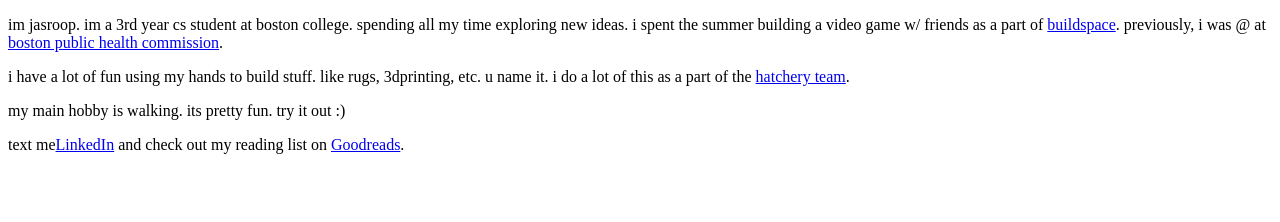
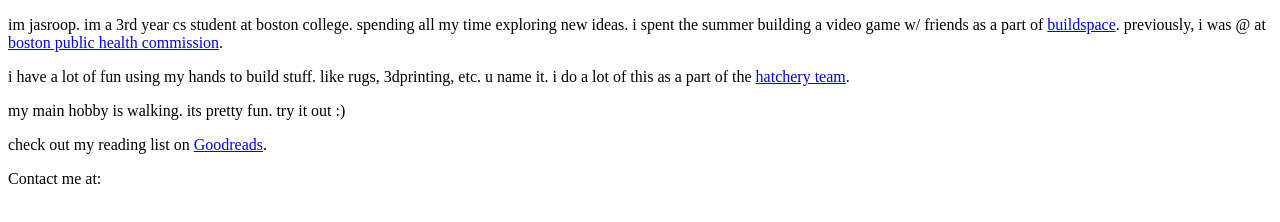
Before and after one commit to jasroopkdhingra/jasroop-website, a plain HTML site: page index.html in a window 1280 px wide. Drawn offline with Linux system fonts and the light colour scheme.

Commit message:
Update index.html

```diff
--- a/index.html
+++ b/index.html
@@ -8,7 +8,8 @@
 
 <p style="color:Black;">my main hobby is walking. its pretty fun. try it out :) </p>
 
-<p style="color:Black;">text me<a href="https://www.linkedin.com/in/jasroopdhingra" target="_blank">LinkedIn</a> and check out my reading list on <a href="https://www.goodreads.com/user/show/116855931-jasroop" target="_blank">Goodreads</a>.</p>
+<p style="color:Black;">check out my reading list on <a href="https://www.goodreads.com/user/show/116855931-jasroop" target="_blank">Goodreads</a>.</p>
+<p>Contact me at: <a href="tel:+14843740633" style="color: white;">484-374-0633</a></p>
 
 </body>
 </html>
```
